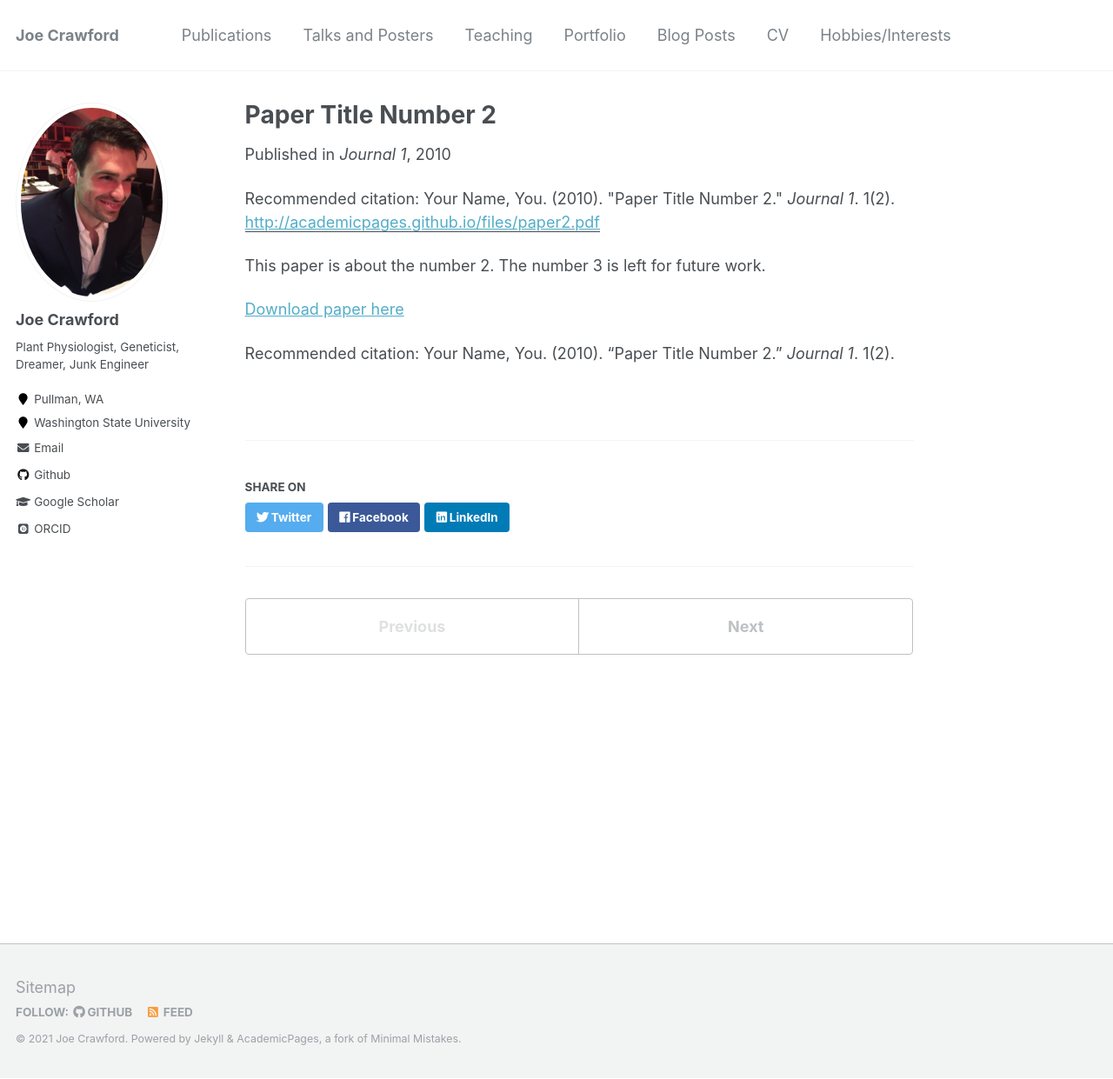
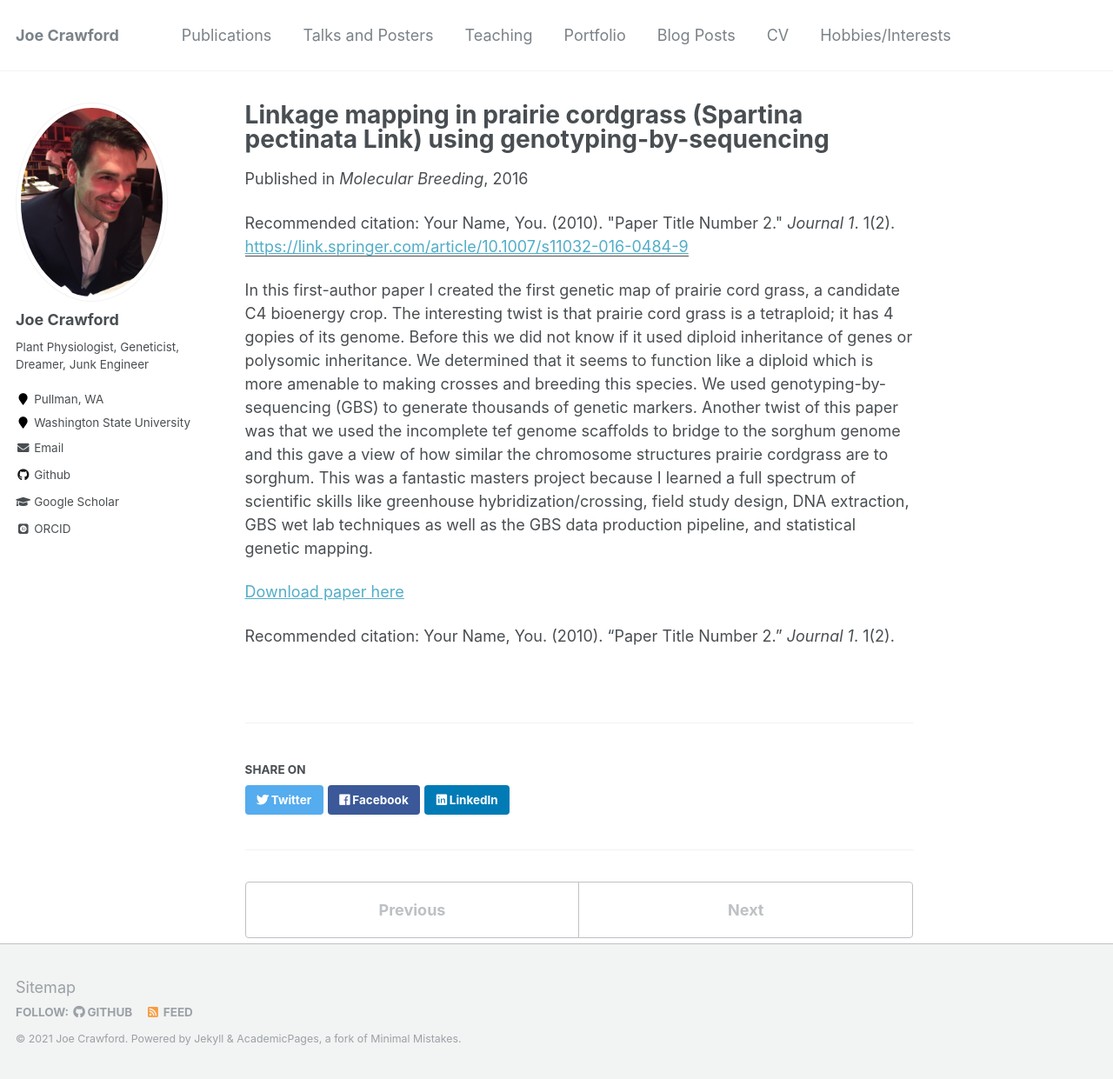
Before and after one commit to plant-physio/plant-physio.github.io, a Jekyll site: the page built from _publications/2010-10-01-paper-title-number-2.md, in a window 1280 px wide and 1241 px high. Shown: the whole window at 87% size. Built offline with Jekyll 4.4.1, drawn with Linux system fonts in a browser that asks for light colours; some web fonts are replaced.

Commit message:
update spartina genetic map paper

```diff
--- a/_publications/2010-10-01-paper-title-number-2.md
+++ b/_publications/2010-10-01-paper-title-number-2.md
@@ -1,14 +1,14 @@
 ---
-title: "Paper Title Number 2"
+title: "Linkage mapping in prairie cordgrass (Spartina pectinata Link) using genotyping-by-sequencing"
 collection: publications
 permalink: /publication/2010-10-01-paper-title-number-2
 excerpt: 'This paper is about the number 2. The number 3 is left for future work.'
-date: 2010-10-01
-venue: 'Journal 1'
-paperurl: 'http://academicpages.github.io/files/paper2.pdf'
+date: 2016-05-16
+venue: 'Molecular Breeding'
+paperurl: 'https://link.springer.com/article/10.1007/s11032-016-0484-9'
 citation: 'Your Name, You. (2010). &quot;Paper Title Number 2.&quot; <i>Journal 1</i>. 1(2).'
 ---
-This paper is about the number 2. The number 3 is left for future work.
+In this first-author paper I created the first genetic map of prairie cord grass, a candidate C4 bioenergy crop. The interesting twist is that prairie cord grass is a tetraploid; it has 4 gopies of its genome. Before this we did not know if it used diploid inheritance of genes or polysomic inheritance. We determined that it seems to function like a diploid which is more amenable to making crosses and breeding this species. We used genotyping-by-sequencing (GBS) to generate thousands of genetic markers. Another twist of this paper was that we used the incomplete tef genome scaffolds to bridge to the sorghum genome and this gave a view of how similar the chromosome structures prairie cordgrass are to sorghum. This was a fantastic masters project because I learned a full spectrum of scientific skills like greenhouse hybridization/crossing, field study design, DNA extraction, GBS wet lab techniques as well as the GBS data production pipeline, and statistical genetic mapping.
 
 [Download paper here](http://academicpages.github.io/files/paper2.pdf)
 
```
